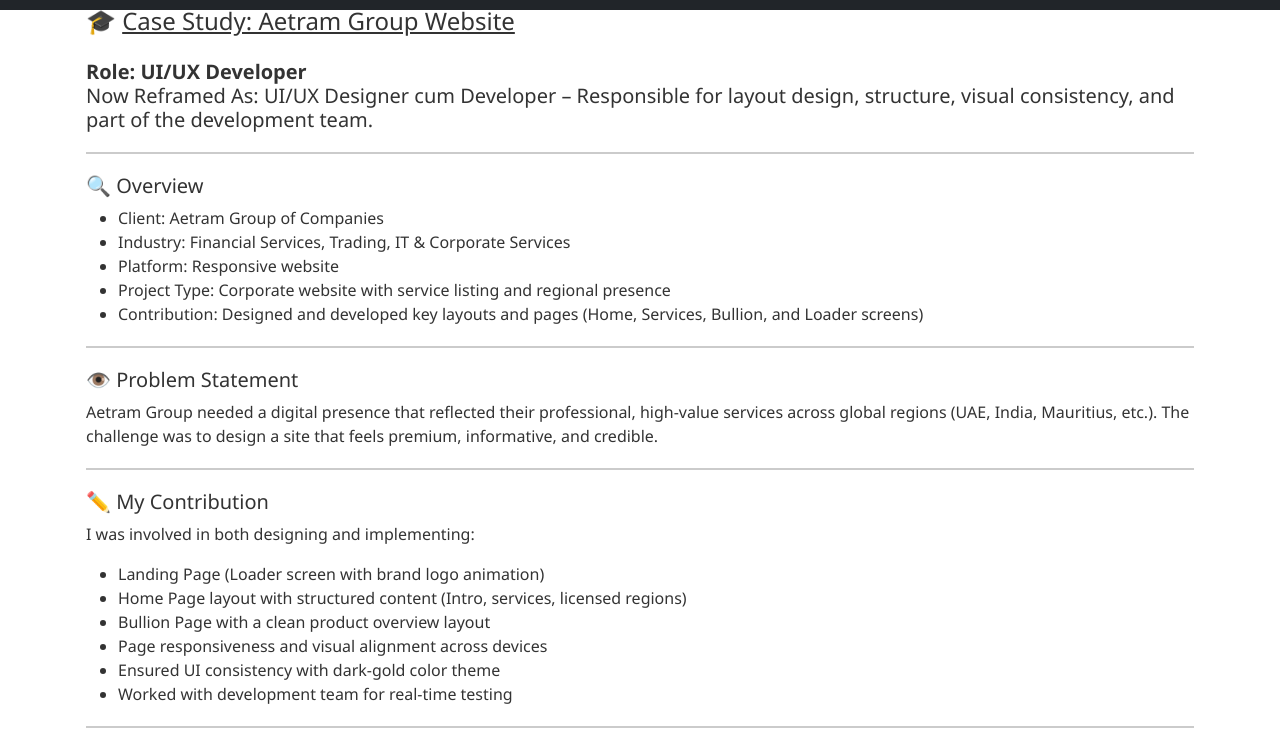
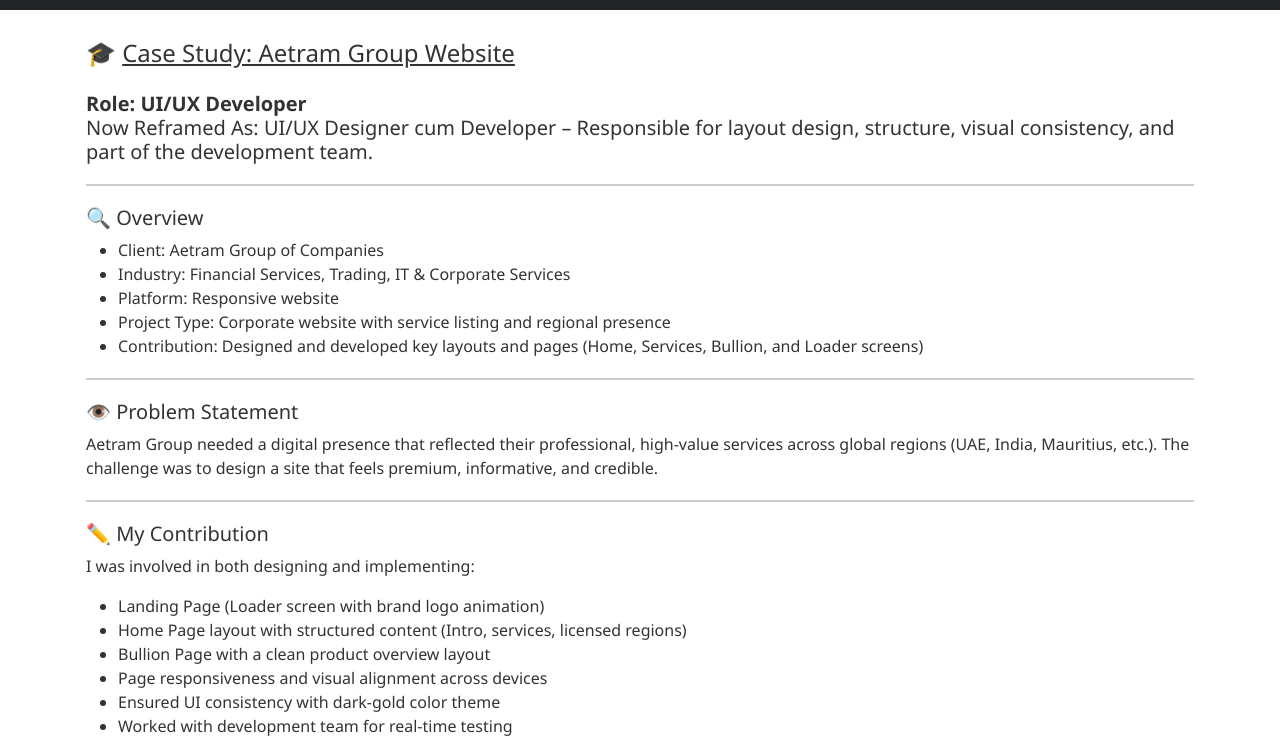
Before and after one commit to shanthini91/my-portfolio, a plain HTML site: page case-study.html in a window 1280 px wide. Shown: the part 57-800 px from the top of the page. Drawn offline with nearby package versions, Linux system fonts and the light colour scheme.

Commit message:
case-study.html

```diff
--- a/case-study.html
+++ b/case-study.html
@@ -32,7 +32,7 @@ Shanu's Portfolio</a>
   </nav>
 
   <section class="py-5">
-    <div class="container mt-3"  data-aos="fade-right">
+    <div class="container mt-5"  data-aos="fade-right">
       <h4 class="mb-4" data-aos="fade-up">🎓 <u>Case Study: Aetram Group Website</u></h4>
 <h5 data-aos="fade-up" data-aos-delay="200"><b>Role: UI/UX Developer</b><br>
 Now Reframed As: UI/UX Designer cum Developer – Responsible for layout design, structure, visual consistency, and part of the development team.</h5>
```
